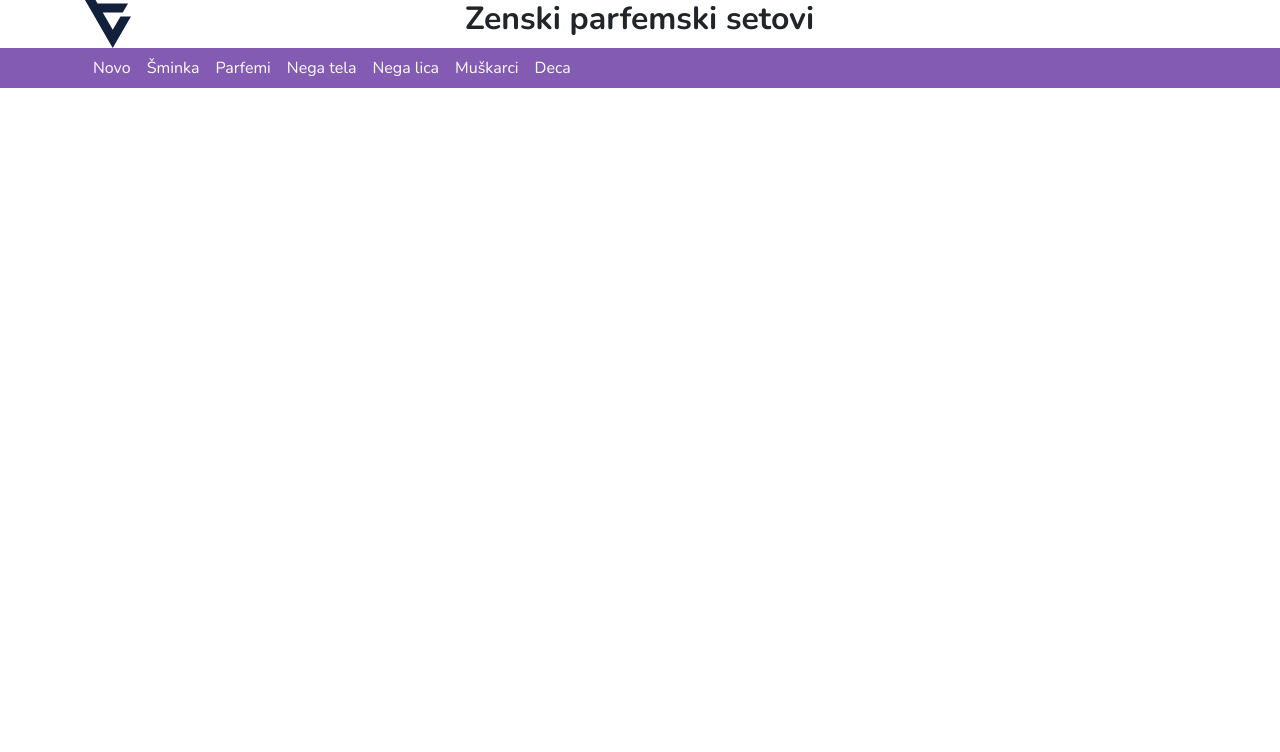
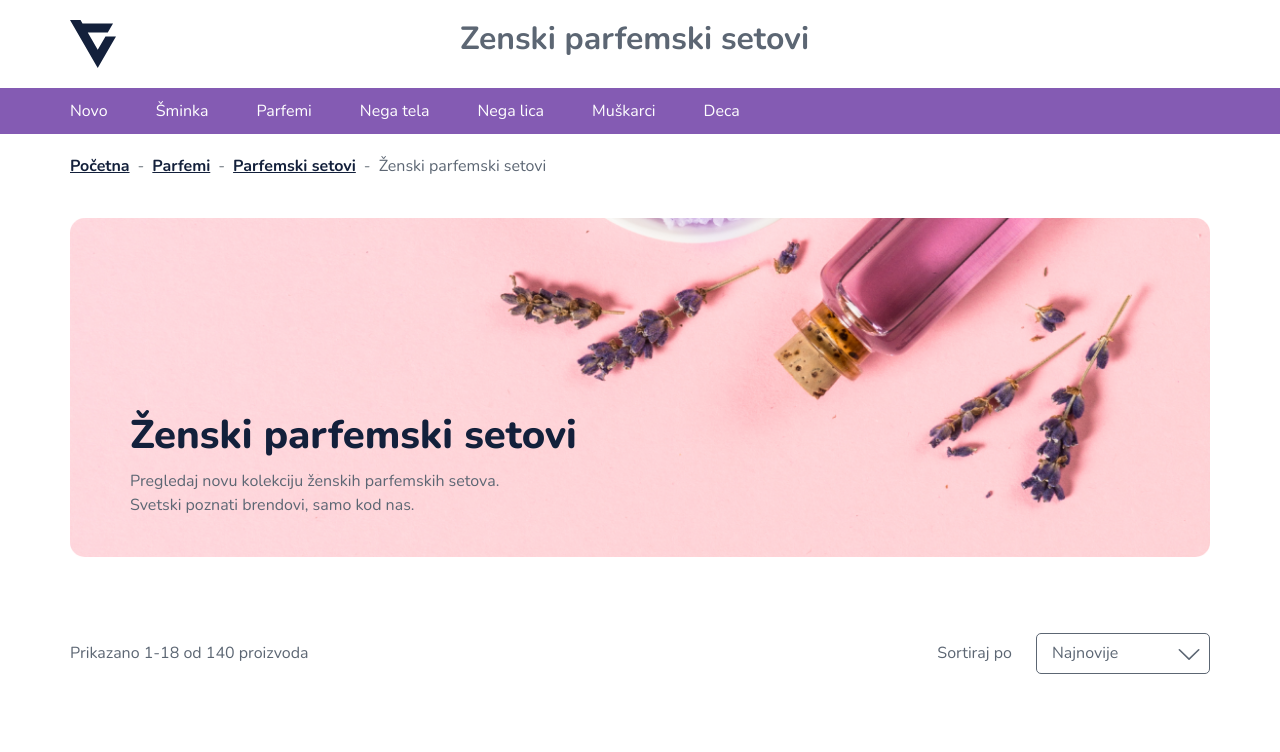
Before and after one commit to nikola-ibnsoftware/taucommerce, a plain HTML site: page category.html in a window 1280 px wide. Drawn offline with Linux system fonts and the light colour scheme.

Commit message:
last changes on header,breadcrumbs,hero image, category top part

```diff
--- a/assets/src/scss/components/_breadcrumbs.scss
+++ b/assets/src/scss/components/_breadcrumbs.scss
@@ -0,0 +1,25 @@
+.breadcrumbs-section{
+    padding-top: 20px;
+    padding-bottom: 20px;
+    nav{
+        .breadcrumb{
+            margin: 0;
+            padding: 0;
+            background-color: transparent;
+
+            .breadcrumb-item{
+                &.active{
+                    color: $grey;
+                }
+                +.breadcrumb-item::before{
+                    content: '-';
+                }
+                a{
+                    color: $dark-grey;
+                    font-family: NunitoBold;
+                    text-decoration: underline;
+                }
+            }
+        }
+    }
+}
--- a/assets/src/scss/components/_category-section.scss
+++ b/assets/src/scss/components/_category-section.scss
@@ -0,0 +1,30 @@
+.category-section{
+    padding-top: 40px;
+    padding-bottom: 60px;
+    .category-top{
+        .category-result{
+            text-align: left;
+            color: $grey;
+            line-height: 40px;
+        }
+        .category-sort{
+            text-align: right;
+            label{
+                padding-right: 20px;
+                color: $grey;
+            }
+            select{
+                width: 174px;
+                padding: 9px 10px 9px 15px;
+                font-size: 16px;
+                color: $grey;
+                line-height: 1.3;
+                border: 1px solid $grey;
+                border-radius: 5px;
+                background: url(../../src/images/icons/sort-arrow-down.svg) no-repeat right;
+                -webkit-appearance: none;
+                background-position-x: 140px;
+            }
+        }
+    }
+}
--- a/assets/src/scss/components/_header.scss
+++ b/assets/src/scss/components/_header.scss
@@ -1,5 +1,6 @@
 .header-section{
     .header-top{
+        padding: 20px 0;
         .header-logo{
             a{
                 img{
@@ -24,6 +25,9 @@
                         .nav-item{
                             .nav-link{
                                 color: $white;
+                                line-height: 1.4;
+                                padding: 0;
+                                margin: 12px 48px 12px 0;
                             }
                         }
                     }
--- a/assets/src/scss/components/_hero-image.scss
+++ b/assets/src/scss/components/_hero-image.scss
@@ -0,0 +1,32 @@
+.hero-image-section{
+    position: relative;
+    border-radius: 8px;
+    padding-top: 20px;
+    padding-bottom: 20px;
+    figure{
+
+        img{
+            width: 100%;
+            height: auto;
+        }
+    }
+    .hero-image-txt{
+        position: absolute;
+        display: block;
+        left: 60px;
+        bottom: 60px;
+        h1{
+            max-width: 448px;
+            font-size: 40px;
+            color: $dark-grey;
+            line-height: 1.3;
+            margin-bottom: 8px;
+            font-family: NunitoExtraBold;
+        }
+        p{
+            max-width: 370px;
+            font-size: 16px;
+            line-height: 1.5;
+        }
+    }
+}
--- a/assets/src/scss/typography/_typography.scss
+++ b/assets/src/scss/typography/_typography.scss
@@ -10,9 +10,17 @@
     font-family: NunitoExtraBold;
     src: url(../../dist/fonts/Nunito/Nunito-ExtraBold.ttf);
 }
+@media (min-width: 1200px){
+    .container{
+        padding-left: 0;
+        padding-right: 0;
+    }
+}
 
 body{
     font-family: NunitoRegular;
+    font-size: 16px;
+    color: $grey;
 }
 
 .hart{
--- a/assets/src/scss/typography/_variable.scss
+++ b/assets/src/scss/typography/_variable.scss
@@ -2,6 +2,16 @@
 $white: #fff;
 $black: #000;
 $purple: #845BB3;
+$grey: #5C6673;
+$dark-grey: #13203B;
+$shadow: #13203B26;
+$shadow-active: #13203B26;
+$line: #AAC2E1;
+$blue: #7A92F2;
+$text-footer: #D2D7DF;
+$footer-bottom-bg: #243861;
+$scroll: #C1C1C1;
+$scroll-bg: #F1F1F1;
 
 
 
--- a/category.html
+++ b/category.html
@@ -83,7 +83,49 @@
                 </div>
             </div>
         </header>
-        <div class="hart"></div>
+
+        <div class="container breadcrumbs-section">
+            <div class="row">
+                <div class="col-12">
+                    <nav aria-label="breadcrumb">
+                        <ol class="breadcrumb">
+                          <li class="breadcrumb-item"><a href="#">Početna</a></li>
+                          <li class="breadcrumb-item"><a href="#">Parfemi</a></li>
+                          <li class="breadcrumb-item"><a href="#">Parfemski setovi</a></li>
+                          <li class="breadcrumb-item active" aria-current="page">Ženski parfemski setovi</li>
+                        </ol>
+                      </nav>
+                </div>
+            </div>
+        </div>
+
+        <div class="container hero-image-section">
+            <figure>
+                <img src="assets/src/images/hero-image.png">
+            </figure>
+            <div class="hero-image-txt">
+                <h1>Ženski parfemski setovi</h1>
+                <p>Pregledaj novu kolekciju ženskih parfemskih setova. Svetski poznati brendovi, samo kod nas.</p>
+            </div>
+        </div>
+
+        <div class="container category-section">
+            <div class="row category-top">
+                <div class="col-12 col-md-6 category-result">
+                    <p>Prikazano <span>1-18</span> od <span>140</span> proizvoda</p>
+                </div>
+                <div class="col-12 col-md-6 category-sort">
+                    <label for="sort">Sortiraj po</label>
+                    <select name="sort" id="category-sort">
+                    <option value="najnovije">Najnovije</option>
+                    <option value="najprodavanije">Najprodavanije</option>
+                    <option value="ceni">Ceni</option>
+                    </select>
+                </div>
+            </div>
+            <div class="category-bottom"></div>
+        </div>
+
         <footer class="footer-section">
 
         </footer>
```
Also changed, not shown: assets/dist/css/main.css, assets/src/images/icons/sort-arrow-down.svg (added), 1 other file.
